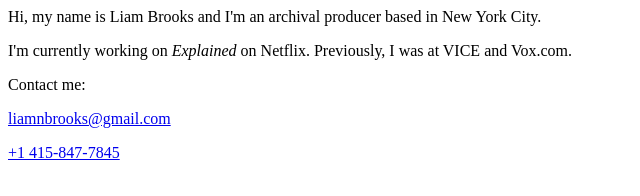
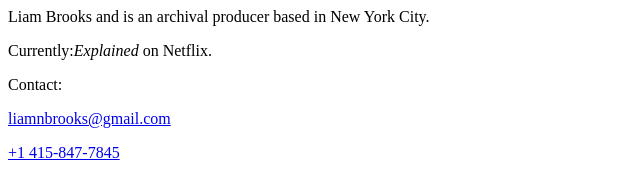
Before and after one commit to liambrooks/website, a plain HTML site: page index.html in a window 1280 px wide. Shown: the whole page, without its empty margins (0-640 px from the left). Drawn offline with Linux system fonts and the light colour scheme.

Commit message:
Update index.html

```diff
--- a/index.html
+++ b/index.html
@@ -1,8 +1,8 @@
-<p>Hi, my name is Liam Brooks and I'm an archival producer based in New York City.</p>
+Liam Brooks and is an archival producer based in New York City.</p>
 
-<p>I'm currently working on <i>Explained</i> on Netflix. Previously, I was at VICE and Vox.com.</p>
+<p>Currently:<i>Explained</i> on Netflix.
 
-<p>Contact me:</p>
+<p>Contact:</p>
 
 <p><a href="mailto:liamnbrooks@gmail.com">liamnbrooks@gmail.com</a></p>
 
```
